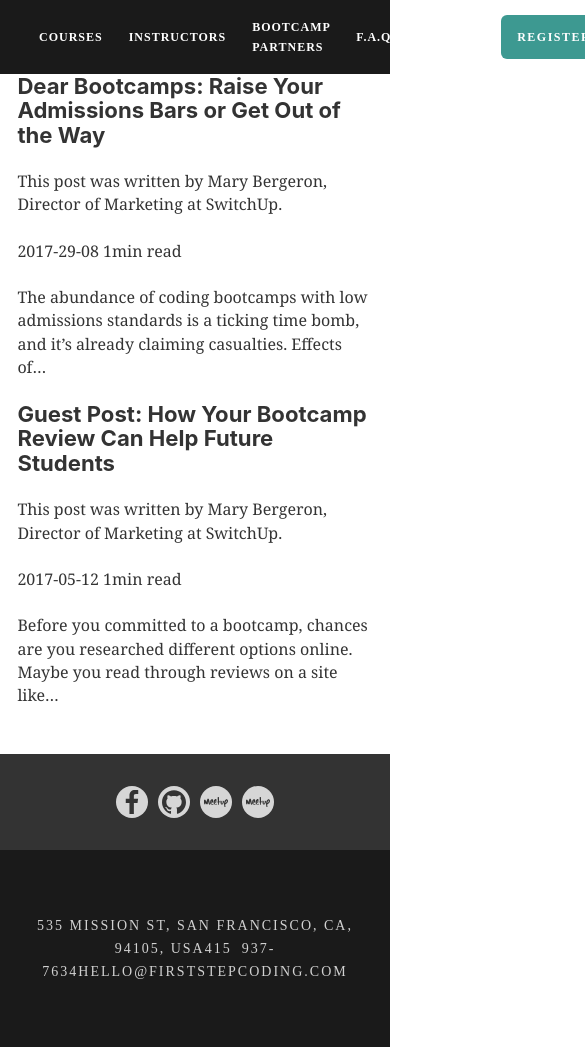
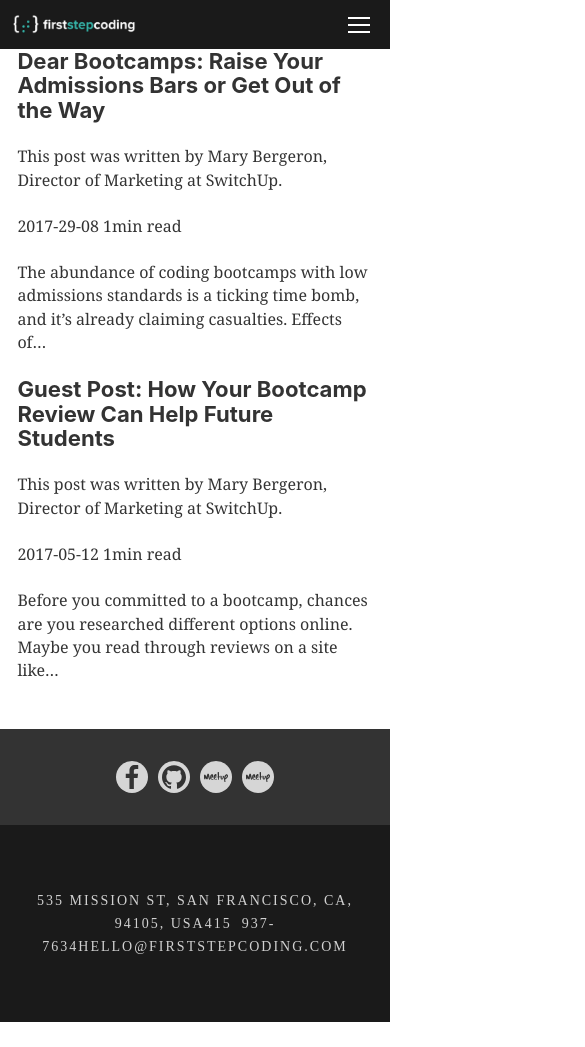
Before and after one commit to liana-gukasyan/fsc-blog, a Gatsby site: page / in a window 390 px wide. Shown: the top 1047 px of the page, 585 px wide, since content can reach past the window. After the commit the page ends 1022 px from the top, so only its background shows below. Built offline with nearby package versions, Linux system fonts and the light colour scheme; Gatsby itself is replaced by a stand-in of ours.

Commit message:
Add mobile header version

```diff
--- a/src/components/header.js
+++ b/src/components/header.js
@@ -88,6 +88,10 @@ const HeaderWrapper = styled.div`
   verticalAlign: middle;
   borderRadius: 0;
   align-items: center;
+
+  @media only screen and (max-width: 700px) {
+    display: none;
+  }
 `
 
 const MenuItem = styled.a`
--- a/src/components/layout.js
+++ b/src/components/layout.js
@@ -4,6 +4,7 @@ import Helmet from 'react-helmet'
 // import { StaticQuery, graphql } from 'gatsby'
 
 import Header from './header'
+import MobileHeader from './mobileHeader'
 import Footer from './footer'
 import './layout.css'
 
@@ -17,6 +18,7 @@ const Layout = ({ children }) => (
       ]}
     />
     <Header />
+    <MobileHeader />
     <div
       style={{
         margin: '0 auto',
--- /dev/null
+++ b/src/components/mobileHeader.js
@@ -0,0 +1,175 @@
+import React, { Component } from 'react'
+import styled from 'styled-components'
+
+import logo from '../images/fsc_logo.png'
+
+export default class MobileHeader extends Component {
+  constructor() {
+    super()
+    this.state = {
+      menuOpened: false
+    }
+  }
+
+  toggleMenu = () => {
+    const oldStatus = this.state.menuOpened
+    this.setState({
+      menuOpened: !oldStatus
+    })
+  }
+
+  render() {
+    const {menuOpened} = this.state
+    return (
+      <HeaderWrapper opened={menuOpened}>
+        <LogoLink href='https://www.firststepcoding.com/'>
+          <LogoImage src={logo}/>
+        </LogoLink>
+        <MenuWrapper opened={menuOpened}>
+          <MobileNavToggle onClick={this.toggleMenu} opened={menuOpened}>
+            <TopBar opened={menuOpened}/>
+            <MiddleBar opened={menuOpened}/>
+            <BottomBar opened={menuOpened}/>
+          </MobileNavToggle>
+          {
+            menuOpened &&
+            <div>
+              <MenuItem href='https://www.firststepcoding.com/courses'>Courses</MenuItem>
+              <MenuItem href='https://www.firststepcoding.com/instructors'>Instructors</MenuItem>
+              <MenuItem href='https://www.firststepcoding.com/bootcamp-partners'>Bootcamp partners</MenuItem>
+              <MenuItem href='https://www.firststepcoding.com/faq'>F.A.Q.</MenuItem>
+              <MenuItem href='https://www.firststepcoding.com/social-impact'>Social Impact</MenuItem>
+              <MenuItem>
+                <ApplyButton href='https://www.firststepcoding.com/register'>
+                  Register
+                </ApplyButton>
+              </MenuItem>
+            </div>
+          }
+        </MenuWrapper>
+      </HeaderWrapper>
+    )
+  }
+}
+
+const MenuWrapper = styled.div`
+  position: ${props => props.opened ? 'static' : 'relative'};
+  width: 100%;
+  display: flex;
+  flex-direction: column;
+  align-items: center;
+`
+
+const MobileNavToggle = styled.div`
+  display: block;
+  box-sizing: border-box;
+  position: absolute;
+  z-index: 1002;
+  top: ${props => props.opened ? '28px' : '50%'};
+  color: white;
+  right: ${props => props.opened ? '16px' : '20px'};
+  margin-top: -8px;
+  padding: 0;
+  vertical-align: middle;
+  line-height: 16px;
+  text-align: right;
+  cursor: pointer;
+  user-select: none;
+  color: rgba(255,255,255,.9);
+  width: 22px;
+  height: 22px;
+`
+
+const Bar = styled.div`
+  width: 22px;
+  height: 2px;
+  position: absolute;
+  right: 0;
+  background-color: #fff;
+  transition: transform .15s 0s ease-in-out,top .15s .15s ease-in-out;
+  transform-origin: 50% 50%;
+`
+
+const TopBar = styled(Bar)`
+  top: ${props => props.opened ? '7px' : '0)'};
+  transform: ${props => props.opened ? 'rotate(45deg)' : 'rotate(0deg)'};
+`
+
+const MiddleBar = styled(Bar)`
+  transition: opacity 0s .15s linear;
+  top: 7px;
+  opacity: ${props => props.opened ? '0' : '1'};
+`
+
+const BottomBar = styled(Bar)`
+  transform: ${props => props.opened ? 'rotate(-45deg)' : 'rotate(0deg)'};
+  top: ${props => props.opened ? '7px' : '14px'};
+`
+
+const LogoLink = styled.a`
+  display: flex;
+  align-items: center;
+  vertical-align: middle;
+  padding: 15px 13px;
+`
+
+const LogoImage = styled.img`
+  width: 200px;
+  margin: 0;
+`
+
+const HeaderWrapper = styled.div`
+  width: 100%;
+  border: 0 solid transparent;
+  background: #1a1a1a;
+  display: inline-flex;
+  justify-content: space-between;
+  margin: 0;
+  verticalAlign: middle;
+  borderRadius: 0;
+  align-items: center;
+  flex-direction: ${props => props.opened ? 'column' : 'row'};
+
+  @media only screen and (min-width: 701px) {
+    display: none;
+  }
+`
+
+const MenuItem = styled.a`
+  display: flex;
+  align-items: center;
+  height: 100%;
+  padding: 15px 13px;
+  text-transform: uppercase;
+  font-family: Raleway;
+  font-size: 12px;
+  font-weight: 600;
+  letter-spacing: 1px;
+  line-height: 20px;
+  color: #fff;
+  text-decoration: none;
+  cursor: pointer;
+  justify-content: center;
+
+  &:hover {
+    color: #3d9991;
+  }
+`
+
+const ApplyButton = styled.a`
+  background-color: #3d9991;
+  color: #fff;
+  text-decoration: none;
+  padding: 12px 16px;
+  border-radius: 6px;
+  font-size: 12px;
+  text-align: center;
+  font-family: Raleway;
+  font-weight: 600;
+  letter-spacing: 1.5px;
+  text-transform: uppercase;
+
+  &:hover {
+    background-color: #328b83;
+  }
+`
```
